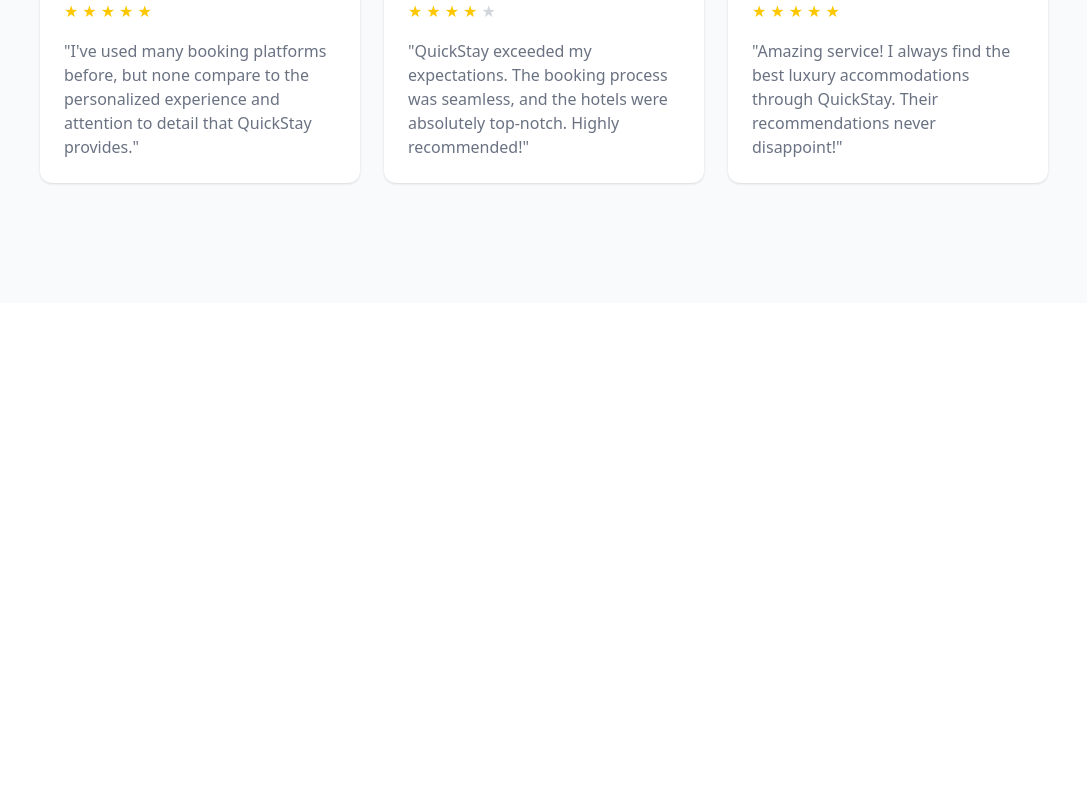
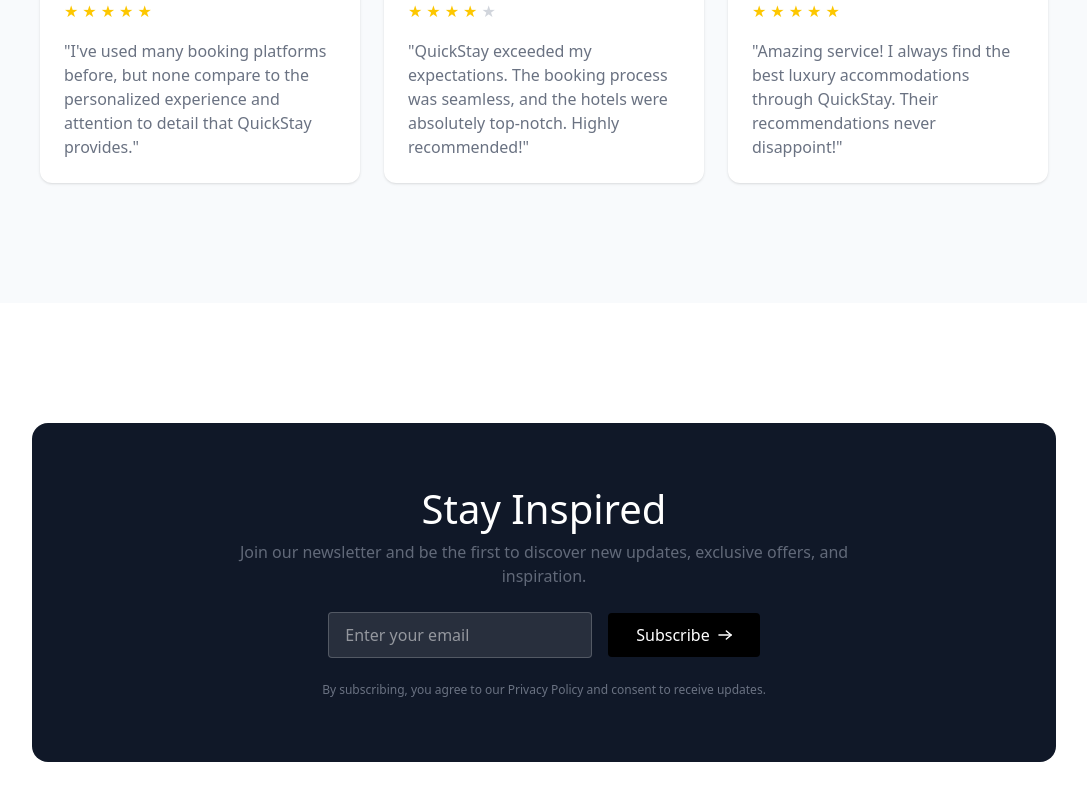
Before and after one commit to Medatarunvenkat/Hotel-Booking, a React (Vite) app in the folder frontend/: page / in a window 1280 px wide. Shown: the part 2962-3762 px from the top of the page, without its empty margins (96-1183 px from the left). Before the commit the page ends 3265 px from the top, so only its background shows below. Built offline with nearby package versions, Linux system fonts and the light colour scheme; no server answers.

Commit message:
newsletter done

```diff
--- /dev/null
+++ b/frontend/src/Components/Newsletter.jsx
@@ -0,0 +1,21 @@
+import React from 'react'
+import { assets } from '../assets/assets'
+import Title from './Title'
+const Newsletter = () => {
+  return (
+    <div className="flex flex-col items-center max-w-5xl lg:w-full rounded-2xl px-4 py-12 md:py-16 mx-2 lg:mx-auto my-30 bg-gray-900 text-white">
+
+            <Title title='Stay Inspired' subtitle='Join our newsletter and be the first to discover new updates, exclusive offers, and inspiration.'/>
+
+            <div className="flex flex-col md:flex-row items-center justify-center gap-4 mt-6">
+                <input type="text" className="bg-white/10 px-4 py-2.5 border border-white/20 rounded outline-none max-w-66 w-full" placeholder="Enter your email" />
+                <button className="flex items-center justify-center gap-2 group bg-black px-4 md:px-7 py-2.5 rounded active:scale-95 transition-all">Subscribe
+                    <img src={assets.arrowIcon} alt="" className='w-3.5 invert group-hover:translate-x-1 transition-all'/>
+                </button>
+            </div>
+            <p className="text-gray-500 mt-6 text-xs text-center">By subscribing, you agree to our Privacy Policy and consent to receive updates.</p>
+        </div>
+  )
+}
+
+export default Newsletter
--- a/frontend/src/Pages/Home.jsx
+++ b/frontend/src/Pages/Home.jsx
@@ -3,6 +3,7 @@
 import FeaturedDestination from "../Components/FeaturedDestination";
 import Exclusiveoffers from "../Components/Exclusiveoffers";
 import Testimonial from "../Components/Testimonial";
+import Newsletter from "../Components/Newsletter";
 const Home = () => {
   return (
     <div>
@@ -10,6 +11,7 @@
       <FeaturedDestination/>
       <Exclusiveoffers/>
       <Testimonial/>
+      <Newsletter/>
     </div>
   );
 };
```
